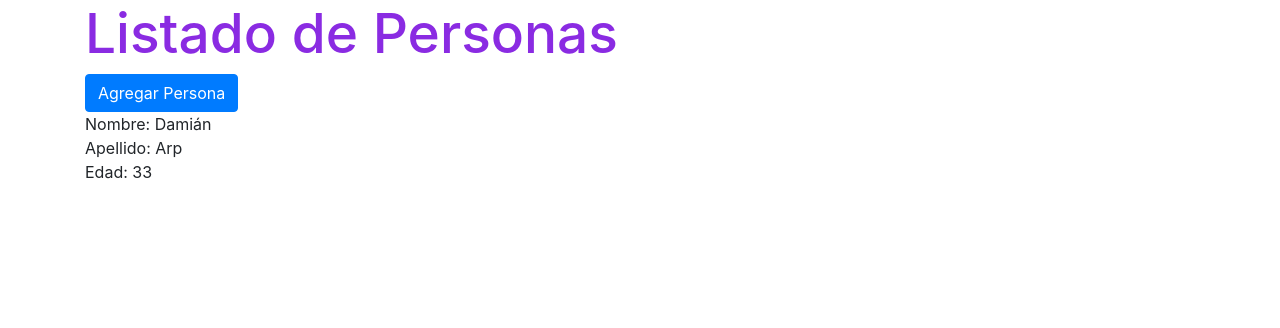
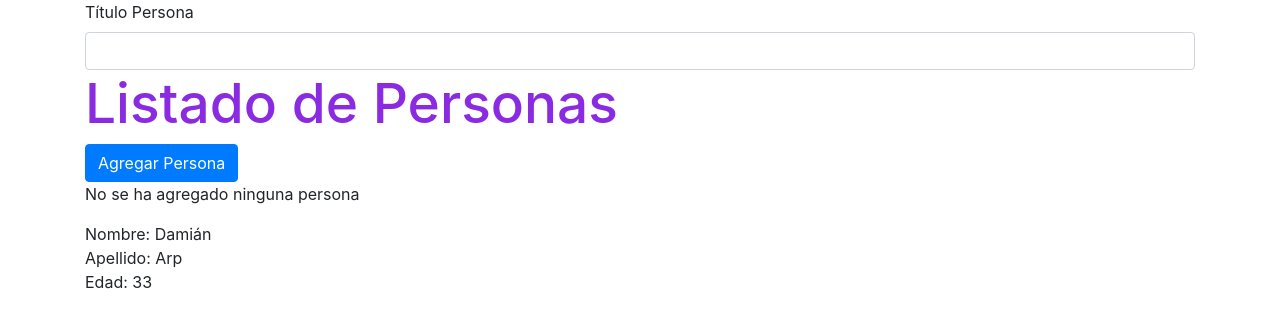
Before and after one commit to damianarp/primera-app-angular, an Angular app: page / in a window 1280 px wide. Shown: the top 328 px of the page. Built offline with nearby package versions, Linux system fonts and the light colour scheme.

Commit message:
Label e input Titulo Persona; eventos para agregar Persona y titulo Persona

```diff
--- a/src/app/personas/personas.component.html
+++ b/src/app/personas/personas.component.html
@@ -1,8 +1,17 @@
 <div class="container">
   <div class="row">
     <div class="col">
+      <label>Título Persona</label>
+      <input type="text" class="form-control" (input)="onModificarPersona($event)">
+      {{tituloPersona}}
+
       <h1>Listado de Personas</h1>
-      <button class="btn btn-primary" [disabled]="!agregarPersona">Agregar Persona</button>
+      <button class="btn btn-primary"
+      [disabled]="!agregarPersona"
+      (click)="onCrearPersona()">
+          Agregar Persona
+      </button>
+      <p>{{agregarPersonaStatus}}</p>
       <app-persona></app-persona>
     </div>
   </div>
--- a/src/app/personas/personas.component.ts
+++ b/src/app/personas/personas.component.ts
@@ -7,11 +7,21 @@ import { Component } from '@angular/core';
   styleUrls: ['./personas.component.css']
 })
 export class PersonasComponent {
-  agregarPersona=false;
+  agregarPersona = false;
+  agregarPersonaStatus = "No se ha agregado ninguna persona";
+  tituloPersona = "";
 
   constructor(){
     setTimeout(() => {
       this.agregarPersona = true;
     }, 3000);
   }
+
+  onCrearPersona(){
+    this.agregarPersonaStatus = "Persona agregada";
+  }
+
+  onModificarPersona(event:Event){
+    this.tituloPersona = (<HTMLInputElement>event.target).value;
+  }
 }
```
